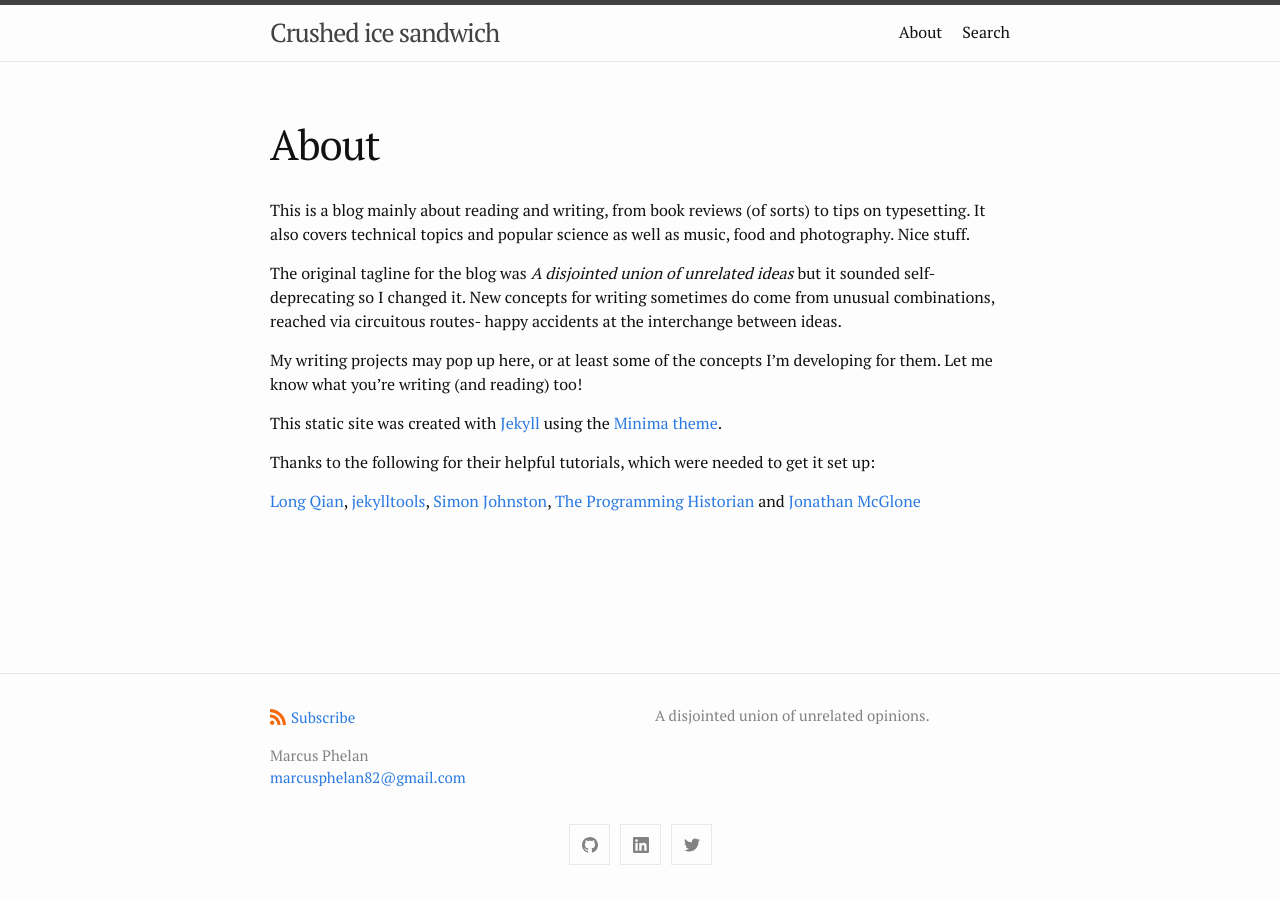
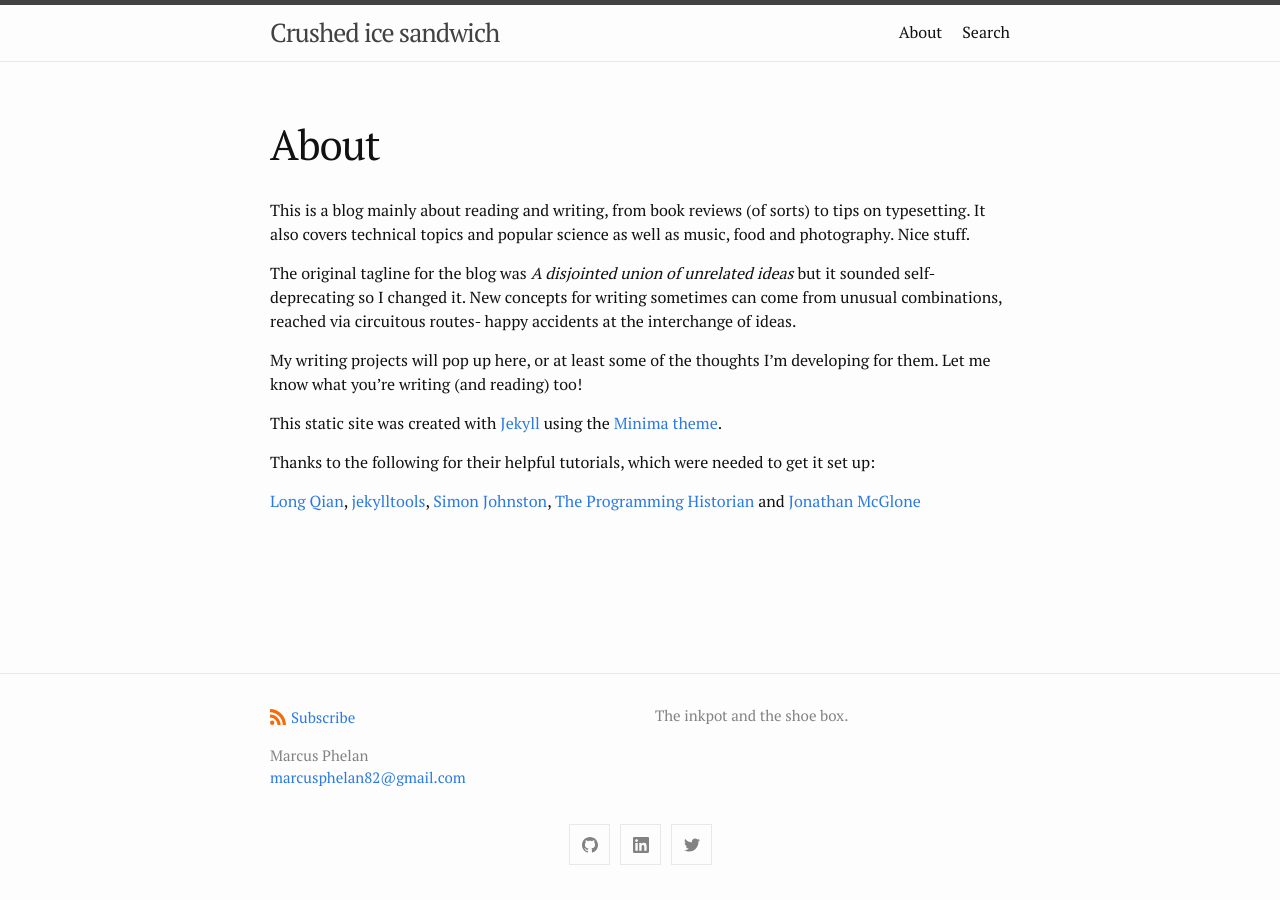
Before and after one commit to marcusphelan/marcusphelan.github.io, a Jekyll site: the page built from about.md, in a window 1280 px wide. Built offline with Jekyll 4.4.1, drawn with Linux system fonts in a browser that asks for light colours; nearby versions of some CDN libraries.

Commit message:
update about

```diff
--- a/_config.yml
+++ b/_config.yml
@@ -3,7 +3,7 @@ author:
   name: Marcus Phelan
   email: marcusphelan82@gmail.com
 description: > # this means to ignore newlines until "show_excerpts:"
-  A disjointed union of unrelated opinions.
+  The inkpot and the shoe box.
 
 show_excerpts: false # set to true to show excerpts on the homepage
 
--- a/about.md
+++ b/about.md
@@ -7,9 +7,9 @@ tipue_search_active: true
 
 This is a blog mainly about reading and writing, from book reviews (of sorts) to tips on typesetting. It also covers technical topics and popular science as well as music, food and photography. Nice stuff.
 
-The original tagline for the blog was _A disjointed union of unrelated ideas_ but it sounded self-deprecating so I changed it. New concepts for writing sometimes do come from unusual combinations, reached via circuitous routes- happy accidents at the interchange between ideas.
+The original tagline for the blog was _A disjointed union of unrelated ideas_ but it sounded self-deprecating so I changed it. New concepts for writing sometimes can come from unusual combinations, reached via circuitous routes- happy accidents at the interchange of ideas.
 
-My writing projects may pop up here, or at least some of the concepts I'm developing for them. Let me know what you're writing (and reading) too!
+My writing projects will pop up here, or at least some of the thoughts I'm developing for them. Let me know what you're writing (and reading) too!
 
 This static site was created with [Jekyll](https://jekyllrb.com/ "Jekyll") using the [Minima theme](https://github.com/jekyll/minima/ "Minima Jekyll theme").
 
```
